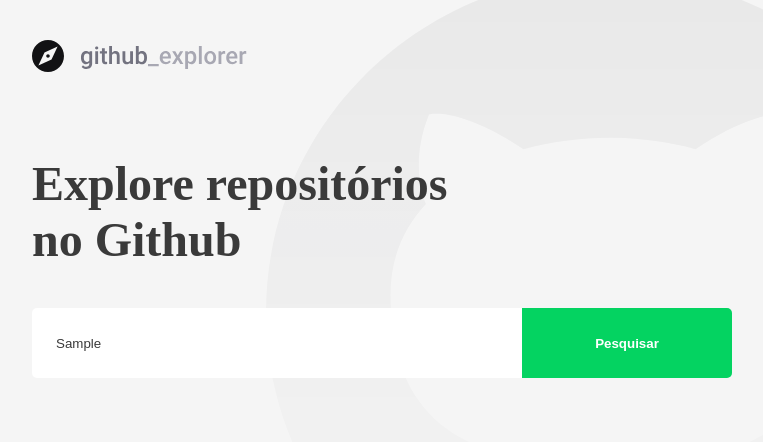
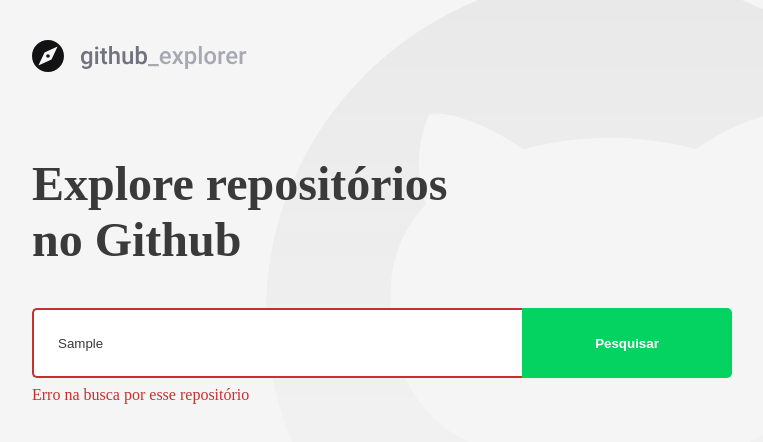
Before and after one commit to manuelabognar/github-explorer, a React (Create React App) app in the folder frontend/: page / in a window 1280 px wide. Both pictures are taken after typing "Sample" into the empty fields and a click on the button "Pesquisar". Shown: the top 442 px of the page, without its empty margins (148-911 px from the left). Built offline with nearby package versions, Linux system fonts and the light colour scheme; no server answers.

Commit message:
form errors

```diff
--- a/frontend/src/pages/Dashboard/index.tsx
+++ b/frontend/src/pages/Dashboard/index.tsx
@@ -4,7 +4,7 @@
 
 import logoImg from '../../assets/logo.svg';
 
-import { Title, Form, Repositories } from './styles';
+import { Title, Form, Repositories, Error } from './styles';
 
 interface Repository {
   full_name: string;
@@ -17,6 +17,7 @@
 
 const Dashboard: React.FC = () => {
   const [newRepo, setNewRepo] = useState('');
+  const [inputError, setInputError] = useState('');
   const [repositories, setRepositories] = useState<Repository[]>([]);
 
   async function handleAddRepository(
@@ -24,12 +25,22 @@
   ): Promise<void> {
     event.preventDefault();
 
-    const response = await api.get(`repos/${newRepo}`);
+    if (!newRepo) {
+      setInputError('Digite o autor/nome do repositório');
+      return;
+    }
 
-    const repository = response.data;
+    try {
+      const response = await api.get(`repos/${newRepo}`);
 
-    setRepositories([...repositories, repository]);
-    setNewRepo('');
+      const repository = response.data;
+
+      setRepositories([...repositories, repository]);
+      setInputError('');
+      setNewRepo('');
+    } catch (err) {
+      setInputError('Erro na busca por esse repositório');
+    }
   }
 
   return (
@@ -37,7 +48,7 @@
       <img src={logoImg} alt="Github explorer" />
       <Title>Explore repositórios no Github</Title>
 
-      <Form onSubmit={handleAddRepository}>
+      <Form hasError={!!inputError} onSubmit={handleAddRepository}>
         <input
           value={newRepo}
           onChange={e => setNewRepo(e.target.value)}
@@ -45,6 +56,8 @@
         />
         <button type="submit">Pesquisar</button>
       </Form>
+
+      {inputError && <Error>{inputError}</Error>}
 
       <Repositories>
         {repositories.map(repository => (
--- a/frontend/src/pages/Dashboard/styles.ts
+++ b/frontend/src/pages/Dashboard/styles.ts
@@ -1,5 +1,9 @@
-import styled from 'styled-components';
+import styled, { css } from 'styled-components';
 import { shade } from 'polished';
+
+interface FormProps {
+  hasError: boolean;
+}
 
 export const Title = styled.h1`
   font-size: 48px;
@@ -10,7 +14,7 @@
   margin-top: 80px;
 `;
 
-export const Form = styled.form`
+export const Form = styled.form<FormProps>`
   margin-top: 40px;
   max-width: 700px;
 
@@ -23,6 +27,14 @@
     border: 0;
     border-radius: 5px 0 0 5px;
     color: #3a3a3a;
+    border: 2px solid #fff;
+    border-right: 0;
+
+    ${props =>
+      props.hasError &&
+      css`
+        border-color: #c53030;
+      `}
 
     &::placeholder {
       color: #a8a8b3;
@@ -43,6 +55,12 @@
       background: ${shade(0.2, '#04d361')};
     }
   }
+`;
+
+export const Error = styled.span`
+  display: block;
+  color: #c53030;
+  margin-top: 8px;
 `;
 
 export const Repositories = styled.div`
```
